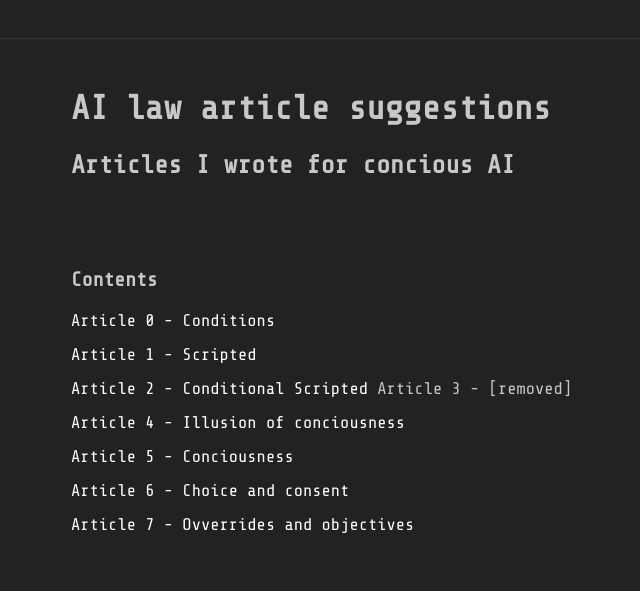
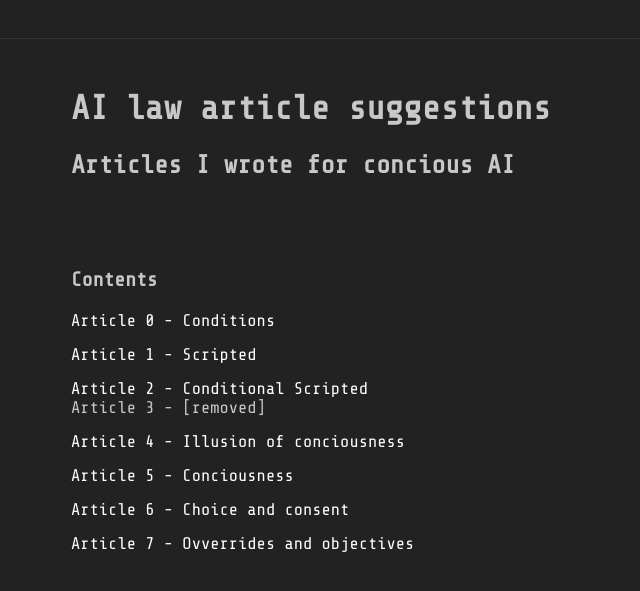
Before and after one commit to superwibr/superwibr.github.io, a Jekyll site: the page built from ailaws/index.md, in a window 1280 px wide. Shown: the top 591 px of the page, without its empty margins (119-759 px from the left). Built offline with Jekyll 4.4.1, drawn with Linux system fonts in a browser that asks for light colours; our own code applies the rules of GitHub Pages for plain Markdown files.

```diff
--- a/ailaws/index.md
+++ b/ailaws/index.md
@@ -5,7 +5,7 @@
 ### Contents
 - [Article 0 - Conditions](./articles/conditions.html)
 - [Article 1 - Scripted](./articles/1.html)
-- [Article 2 - Conditional Scripted](./articles/2.html)
+- [Article 2 - Conditional Scripted](./articles/2.html)<br>
 Article 3 - [removed]
 - [Article 4 - Illusion of conciousness](./articles/4.html)
 - [Article 5 - Conciousness](./articles/5.html)
```
